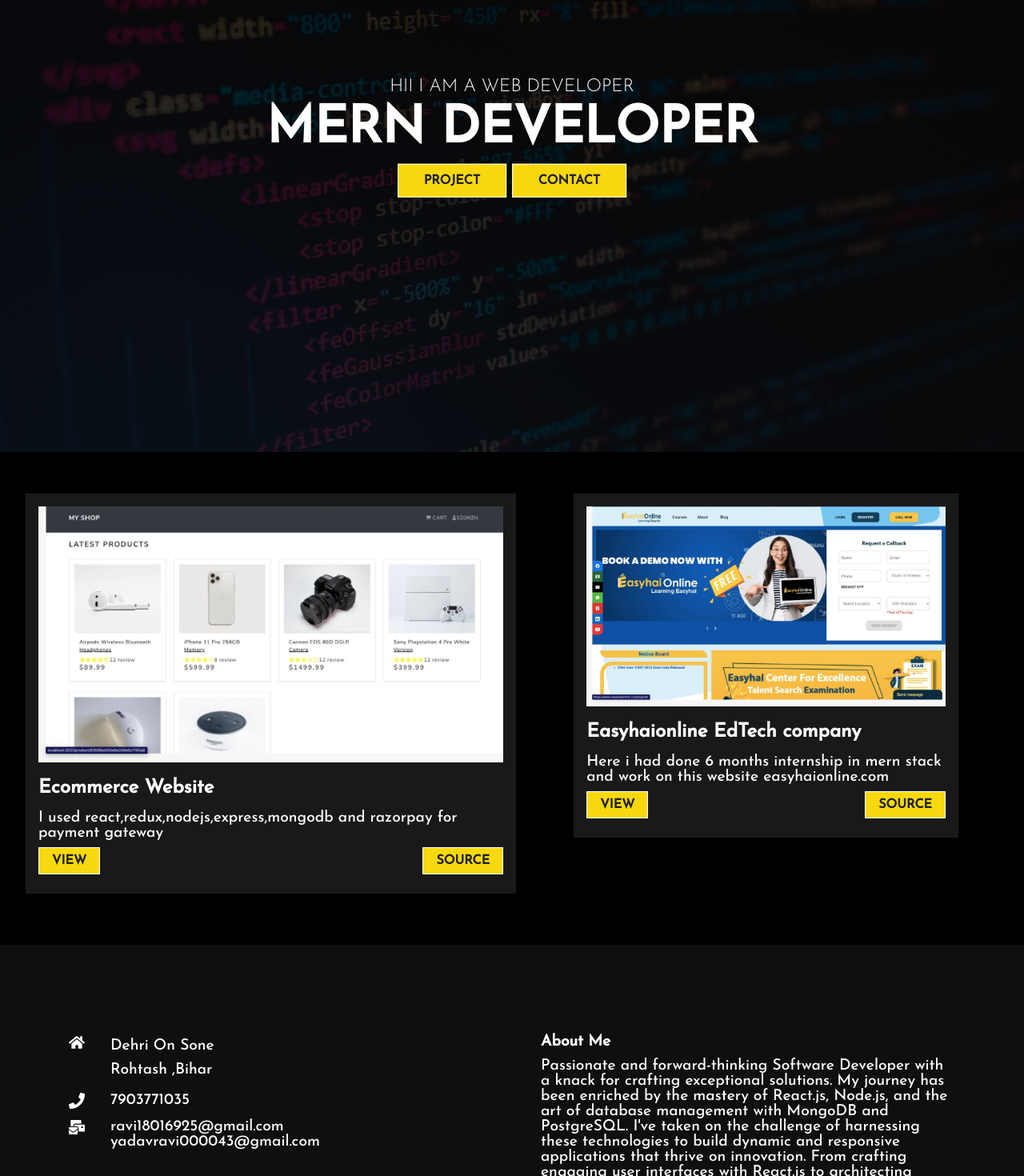
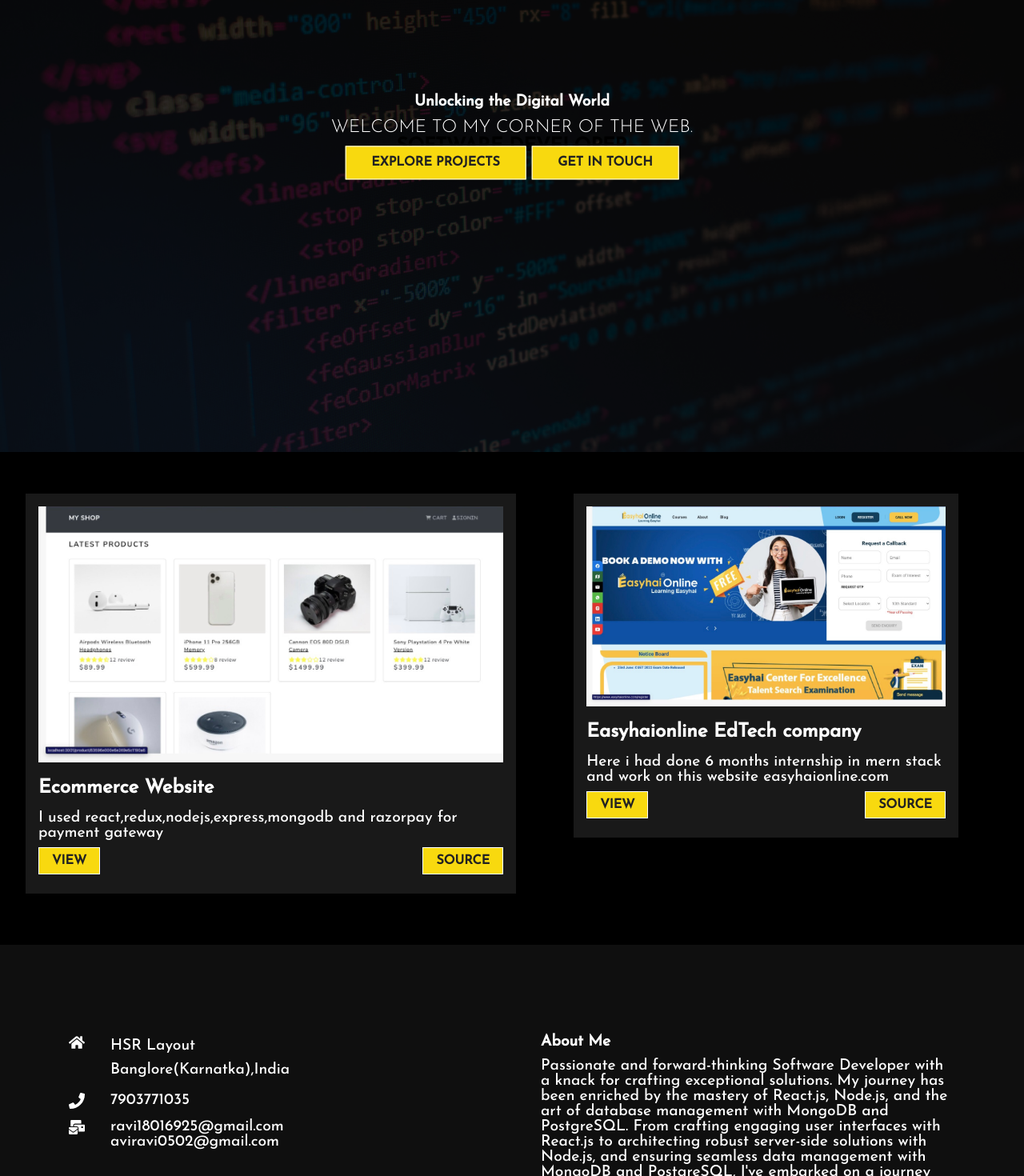
Before and after one commit to yadavravi043/myportfoliofront, a React (Create React App) app: page / in a window 1280 px wide. Shown: the part 235-1705 px from the top of the page at 80% size. Built offline with nearby package versions, Linux system fonts and the light colour scheme.

Commit message:
about added

```diff
--- a/src/component/Footer/Footer.js
+++ b/src/component/Footer/Footer.js
@@ -18,8 +18,8 @@
           <div className="location">
             <FaHome size={20} style={{ color: "#fff", marginRight: "2rem" }} />
             <div>
-              <p>Dehri On Sone </p>
-              <p>Rohtash ,Bihar</p>
+              <p>HSR Layout</p>
+              <p>Banglore(Karnatka),India</p>
             </div>
           </div>
           <div className="phone">
@@ -38,14 +38,14 @@
             />
             <div>
               <p>ravi18016925@gmail.com</p>
-              <p>yadavravi000043@gmail.com</p>
+              <p>aviravi0502@gmail.com</p>
             </div>
           </div>
         </div>
         <div className="right">
           <h4>About Me</h4>
           <p>
-          Passionate and forward-thinking Software Developer with a knack for crafting exceptional solutions. My journey has been enriched by the mastery of React.js, Node.js, and the art of database management with MongoDB and PostgreSQL. I've taken on the challenge of harnessing these technologies to build dynamic and responsive applications that thrive on innovation.
+          Passionate and forward-thinking Software Developer with a knack for crafting exceptional solutions. My journey has been enriched by the mastery of React.js, Node.js, and the art of database management with MongoDB and PostgreSQL.
           From crafting engaging user interfaces with React.js to architecting robust server-side solutions with Node.js, and ensuring seamless data management with MongoDB and PostgreSQL, I've embarked on a journey where code meets creativity. I'm dedicated to creating meaningful and efficient software that adds value to every project I undertake.
           What truly drives me is the relentless pursuit of excellence in software development, and I'm excited to continue my journey in crafting solutions that make a difference.
           </p>
--- a/src/component/HeroImgHome/HeroImg.js
+++ b/src/component/HeroImgHome/HeroImg.js
@@ -9,14 +9,15 @@
         <img className="into-img" src={code} alt="intro-img" />
       </div>
       <div className="content">
-        <p>Hii I am a web developer</p>
-        <h1>MERN DEVELOPER</h1>
+      <h4>Unlocking the Digital World</h4>
+      <p>Welcome to my corner of the web.</p>
+      <h2>SOFTWARE DEVELOPER</h2>
         <div>
           <Link to="/project" className="btn">
-            project
+          Explore Projects
           </Link>
           <Link to="/contact" className="btn">
-            contact
+          Get in Touch
           </Link>
         </div>
       </div>
```
